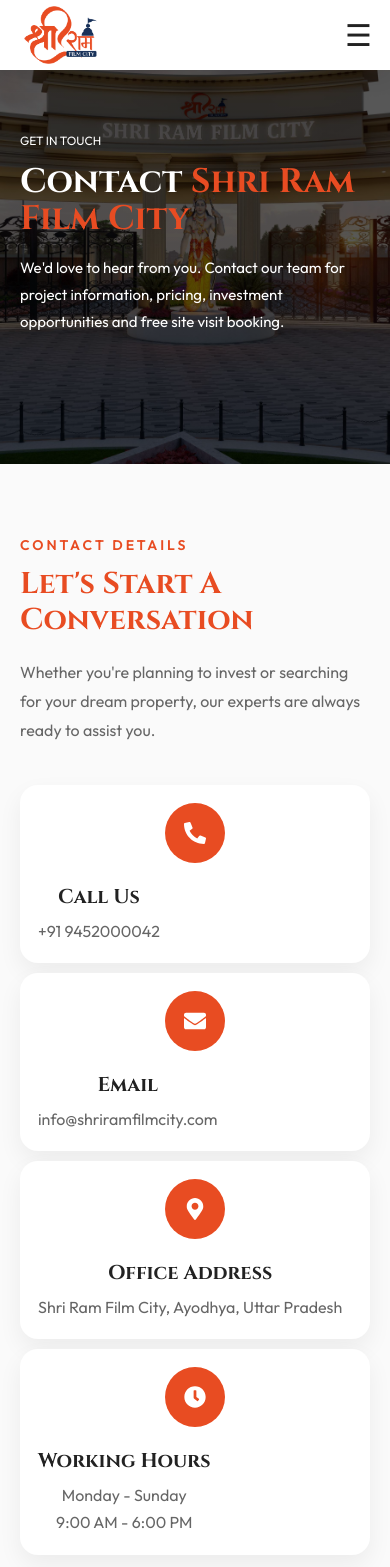
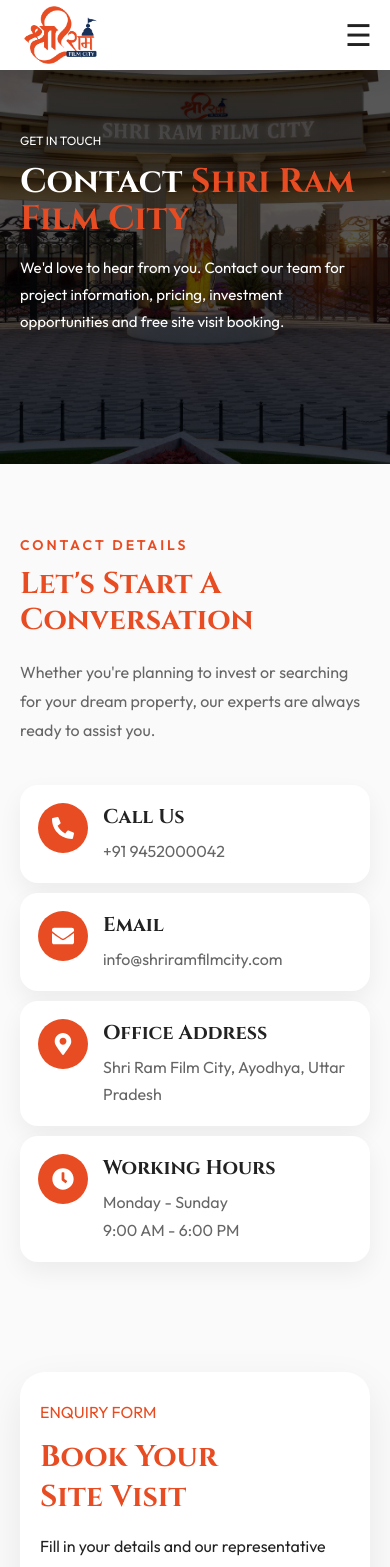
Before and after one commit to Satyaa1997/shriram, a React (Vite) app: page /contact in a window 390 px wide. Shown: the top 1567 px of the page. Built offline with nearby package versions, Linux system fonts and the light colour scheme.

Commit message:
fix the icon on contact page

```diff
--- a/src/Components/Aminities2.jsx
+++ b/src/Components/Aminities2.jsx
@@ -1,6 +1,6 @@
 
 import "./Amenities2.css";
-
+import { Link } from "react-router-dom";
 import heroImg from "../assets/facility.jpg";
 import greenImg from "../assets/img6.jpg";
 import roadImg from "../assets/urban3.webp";
@@ -238,7 +238,7 @@ const Aminities2 = () => {
 
       </section>
 
-            {/* ================= CLUB HOUSE ================= */}
+      {/* ================= CLUB HOUSE ================= */}
 
       <section className="amenity-section dark reverse">
         <div className="blur-shape"></div>
@@ -436,13 +436,10 @@ const Aminities2 = () => {
             comfort, convenience and future growth.
           </p>
 
-          <a href="/contact" className="hero-btn">
-
+          <Link to="/contact" className="hero-btn">
             Book Site Visit
-
             <FaArrowRight />
-
-          </a>
+          </Link>
 
         </div>
 
--- a/src/Components/Contact.css
+++ b/src/Components/Contact.css
@@ -946,13 +946,23 @@ RESPONSIVE
     font-size:30px;
 }
 
+
 .info-card{
-    flex-direction:column;
-    text-align:center;
+    display:flex;
+    flex-direction:row;      /* column हटाओ */
+    align-items:flex-start;  /* icon ऊपर रहेगा */
+    gap:15px;
+    text-align:left;
 }
 
 .info-icon{
-    margin:auto;
+    margin:0;
+    width:50px;
+    height:50px;
+    display:flex;
+    align-items:center;
+    justify-content:center;
+    flex-shrink:0;
 }
 
 .contact-form-box{
```
